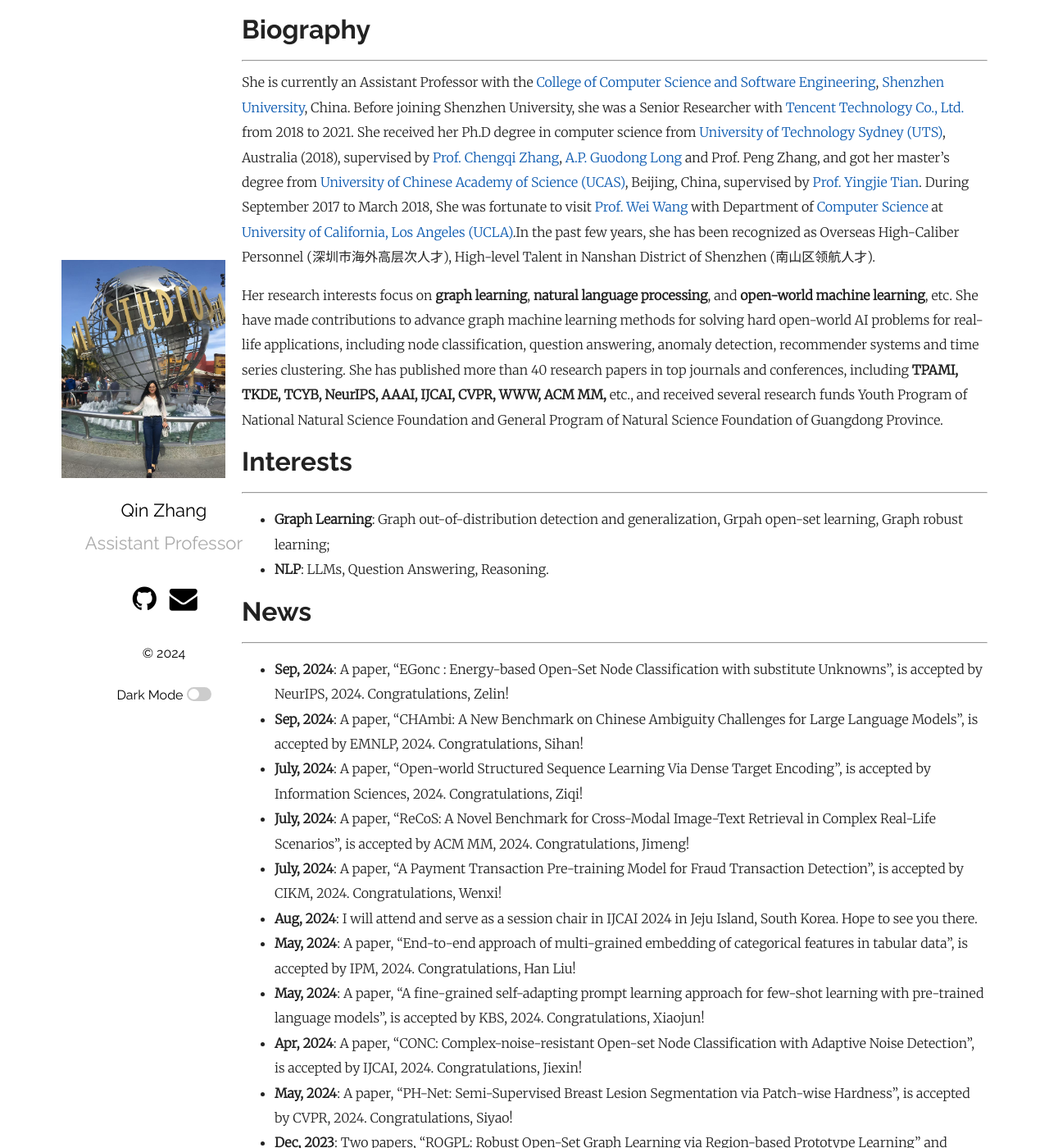
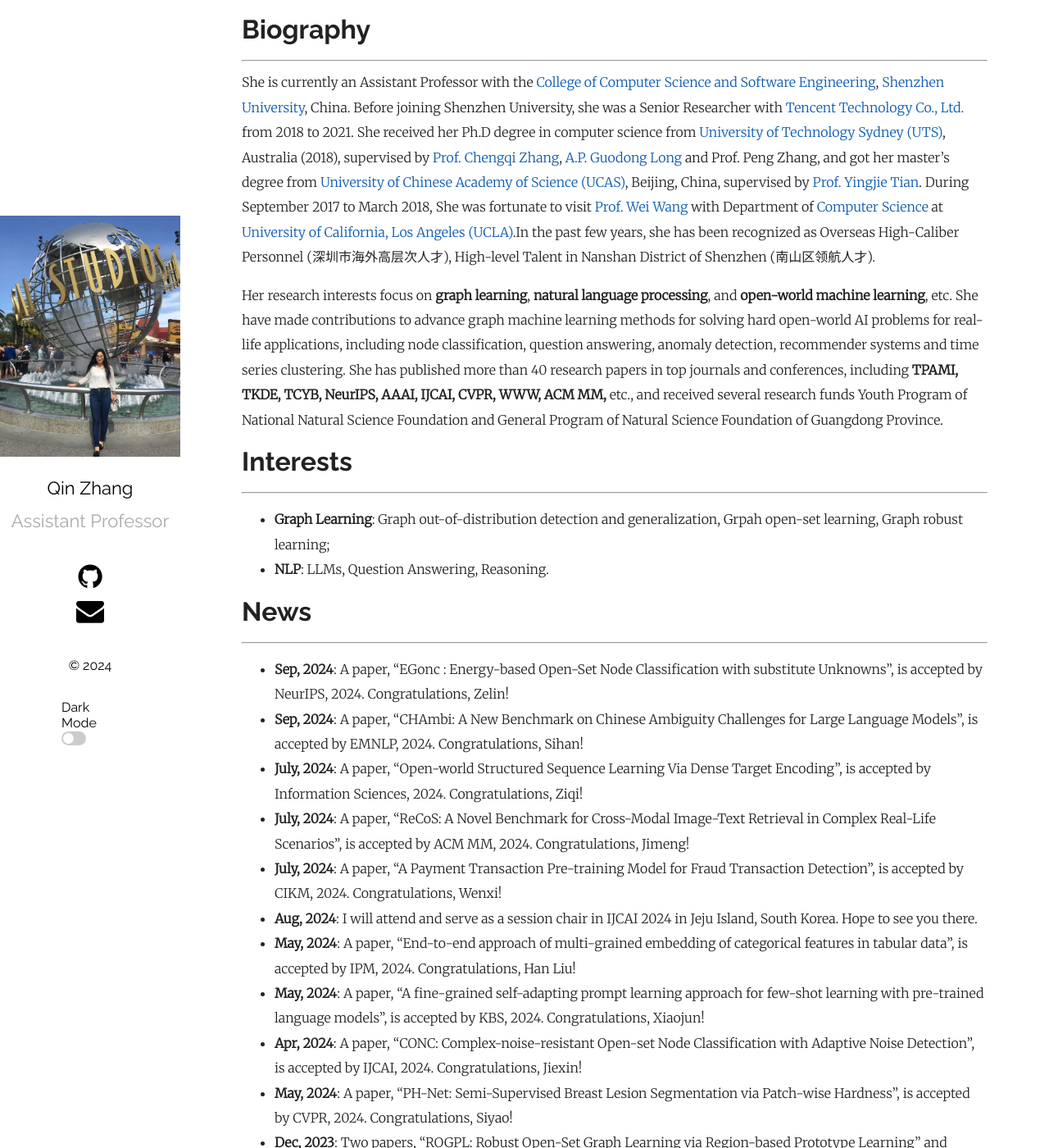
Before and after one commit to qinzhang11/qinzhang11.github.io, a Jekyll site: the page built from index.md, in a window 1280 px wide and 1400 px high. Shown: the whole window at 82% size. Built offline with Jekyll 4.4.1, drawn with Linux system fonts in a browser that asks for light colours.

Commit message:
Update plain.scss

```diff
--- a/_sass/plain.scss
+++ b/_sass/plain.scss
@@ -102,6 +102,7 @@ main {
     display: flex;
     height: 100vh;
     padding-bottom: 15vh;
+    padding-right: 15vh;
     @media screen and (max-width: $mobileW) {
       height: auto;
       padding: 5vh 30px;
@@ -133,8 +134,7 @@ main {
       line-height: normal;
     }
     img {
-      max-width: 200px;
-      margin-right: 50px;
+      max-width: 220px;
     }
     img.dark {
       display: none;
```
